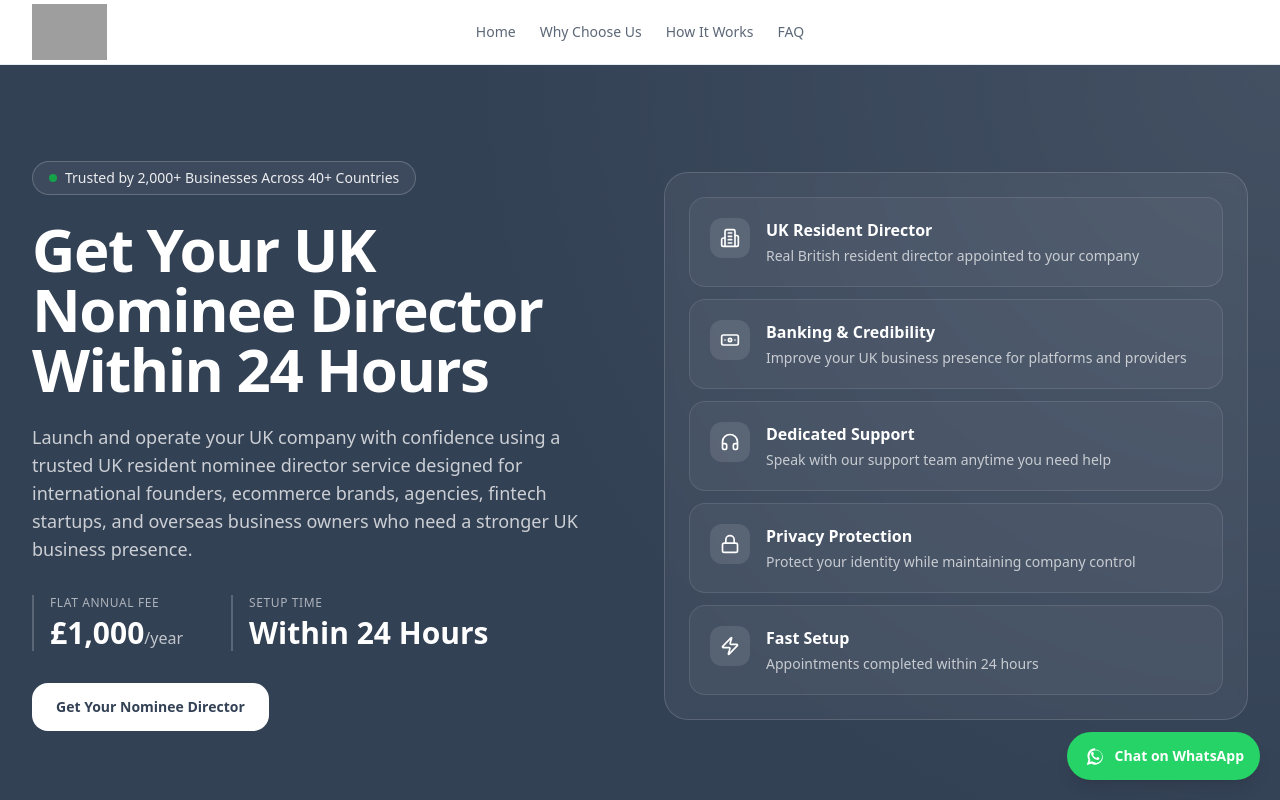
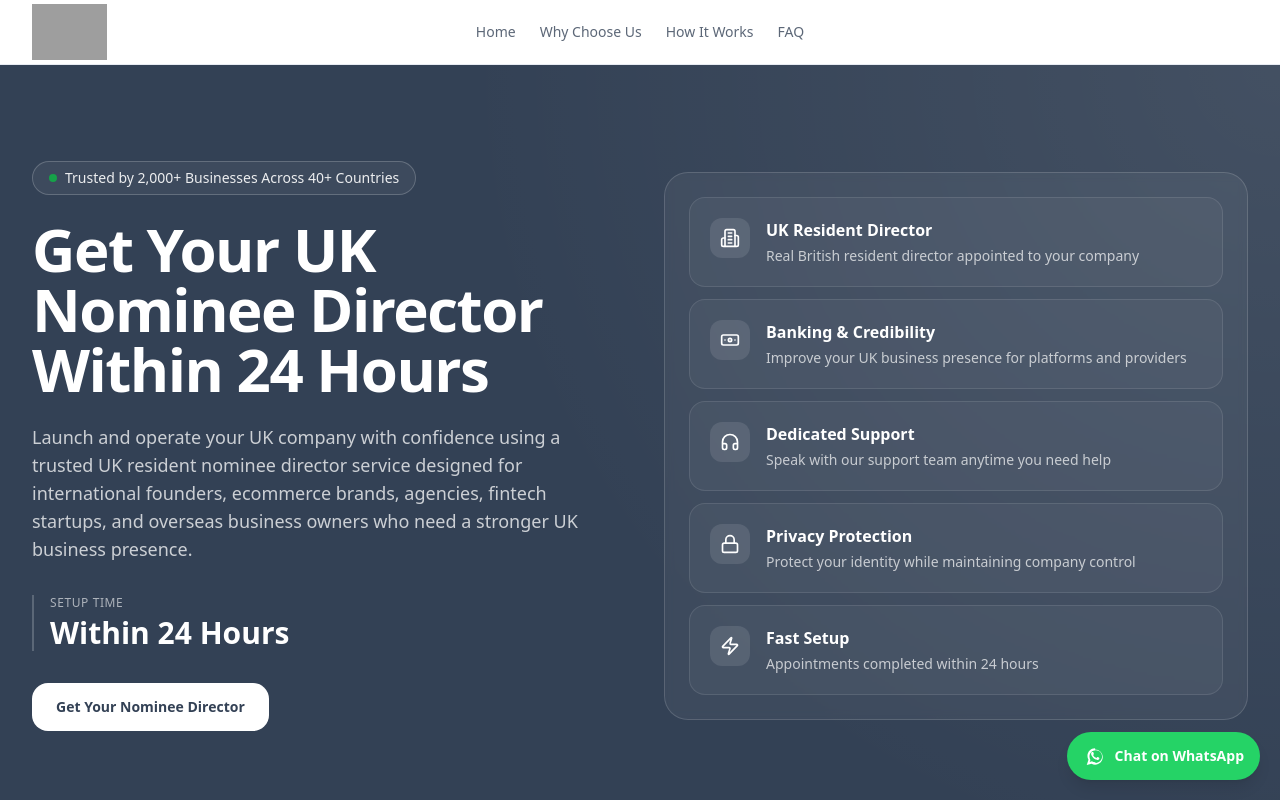
Before and after one commit to Albion-Formation/albionformation, a React (Vite) app: page /nominee-buyers in a window 1280 px wide. Shown: the top 800 px of the page. Built offline with nearby package versions, Linux system fonts and the light colour scheme; grey boxes are pictures that could not be loaded; the HTML template or start-up script is replaced by a standard one.

Commit message:
Changes
Co-authored-by: albionformation <246089077+albionformation@users.noreply.github.com>

```diff
--- a/src/pages/NomineeBuyers.tsx
+++ b/src/pages/NomineeBuyers.tsx
@@ -177,10 +177,6 @@ const NomineeBuyers = () => {
               </p>
 
               <div className="mt-8 flex flex-wrap gap-8 sm:gap-12">
-                <div className="border-l-2 border-primary-foreground/20 pl-4">
-                  <p className="text-xs uppercase tracking-wider text-primary-foreground/60">Flat Annual Fee</p>
-                  <p className="mt-1 text-2xl font-bold sm:text-3xl">£1,000<span className="text-base font-medium text-primary-foreground/70">/year</span></p>
-                </div>
                 <div className="border-l-2 border-primary-foreground/20 pl-4">
                   <p className="text-xs uppercase tracking-wider text-primary-foreground/60">Setup Time</p>
                   <p className="mt-1 text-2xl font-bold sm:text-3xl">Within 24 Hours</p>
```
